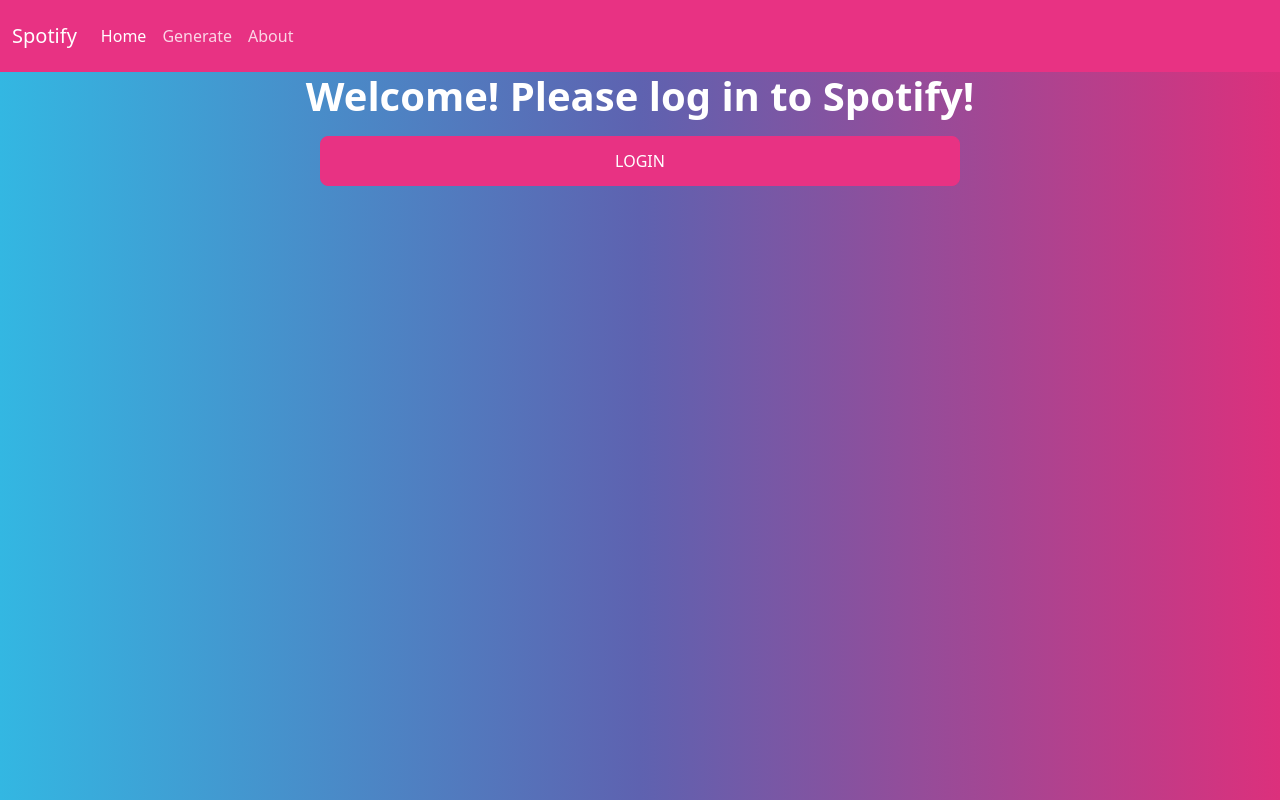
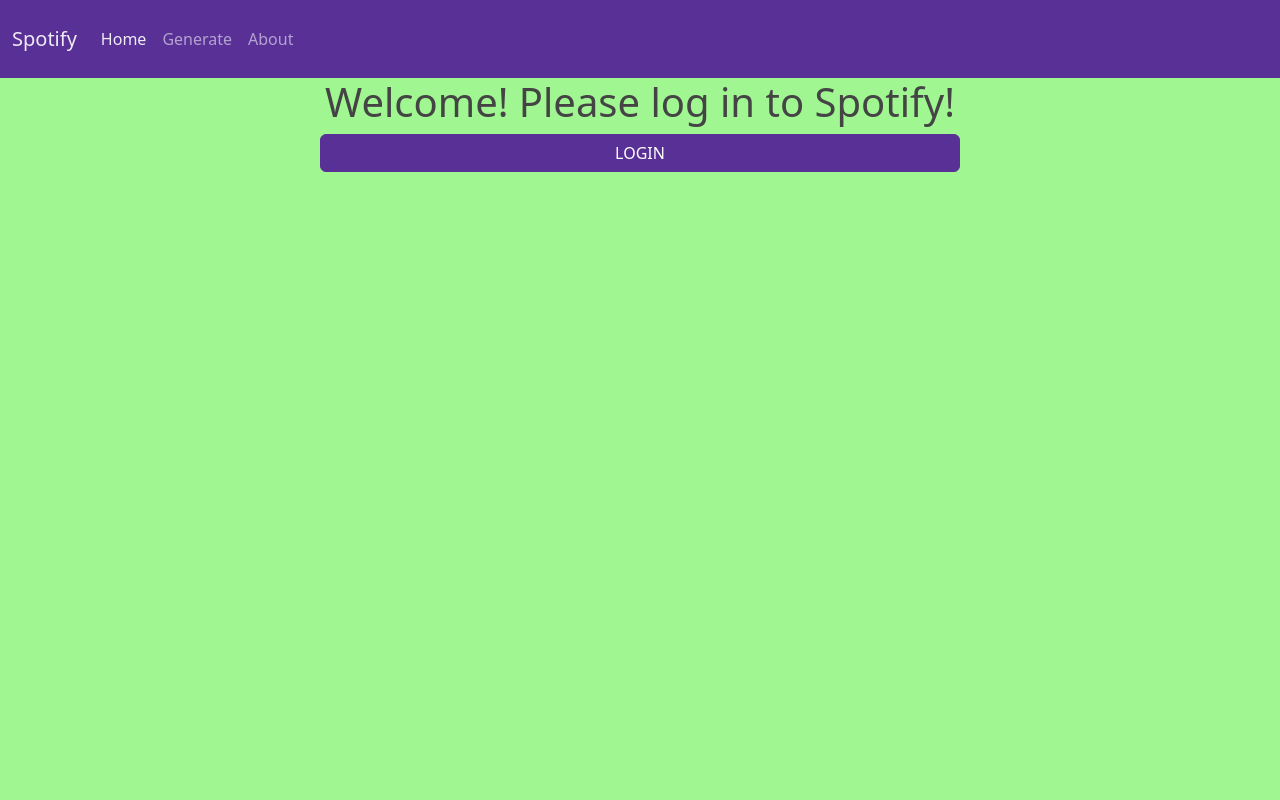
Before and after one commit to cis3296f22/Spotify-Genres-in-Python, a Django app: page / in a window 1280 px wide. Run offline with Django 4.2, Linux system fonts and the light colour scheme; some libraries are stand-ins or nearby versions.

Commit message:
update login

```diff
--- a/templates/login.html
+++ b/templates/login.html
@@ -6,11 +6,17 @@
     <meta http-equiv='X-UA-Compatible' content='IE=edge'>
     <title>Page Title</title>
     <meta name='viewport' content='width=device-width, initial-scale=1'>
+    <link href="https://cdn.jsdelivr.net/npm/bootstrap@5.2.3/dist/css/bootstrap.min.css" rel="stylesheet"/>
     <link href="node_modules/bootstrap/dist/css/bootstrap.min.css" rel="stylesheet"/>
-    <link href="node_modules/bootswatch/dist/quartz/bootstrap.min.css" rel="stylesheet"/>
+    <link href="node_modules/bootswatch/dist/pulse/bootstrap.min.css" rel="stylesheet"/>
 
     </head>
     <body>
+        <style>
+            body{
+                background-color: rgb(160, 246, 145);
+            }
+        </style>
         <nav class="navbar navbar-expand-lg navbar-dark bg-primary">
             <div class="container-fluid">
               <a class="navbar-brand" href="#">Spotify</a>
@@ -42,6 +48,9 @@
                 </div>
             </form>
         </center>
+        <script src="https://code.jquery.com/jquery-3.3.1.slim.min.js" integrity="sha384-q8i/X+965DzO0rT7abK41JStQIAqVgRVzpbzo5smXKp4YfRvH+8abtTE1Pi6jizo" crossorigin="anonymous"></script>
+        <script src="https://cdn.jsdelivr.net/npm/popper.js@1.14.7/dist/umd/popper.min.js" integrity="sha384-UO2eT0CpHqdSJQ6hJty5KVphtPhzWj9WO1clHTMGa3JDZwrnQq4sF86dIHNDz0W1" crossorigin="anonymous"></script>
+        <script src="https://cdn.jsdelivr.net/npm/bootstrap@4.3.1/dist/js/bootstrap.min.js" integrity="sha384-JjSmVgyd0p3pXB1rRibZUAYoIIy6OrQ6VrjIEaFf/nJGzIxFDsf4x0xIM+B07jRM" crossorigin="anonymous"></script>
     </body>
 
 </html>
```
Also changed, not shown: db.sqlite3.
